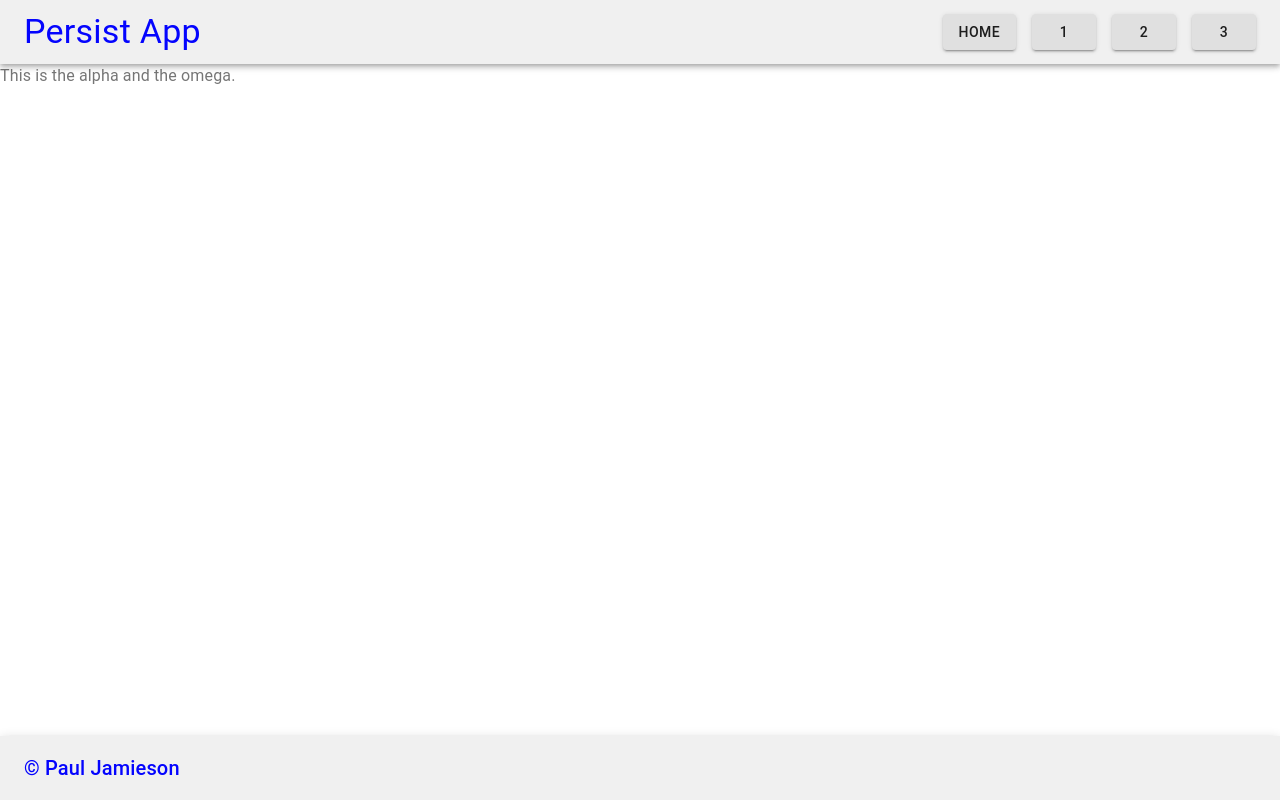
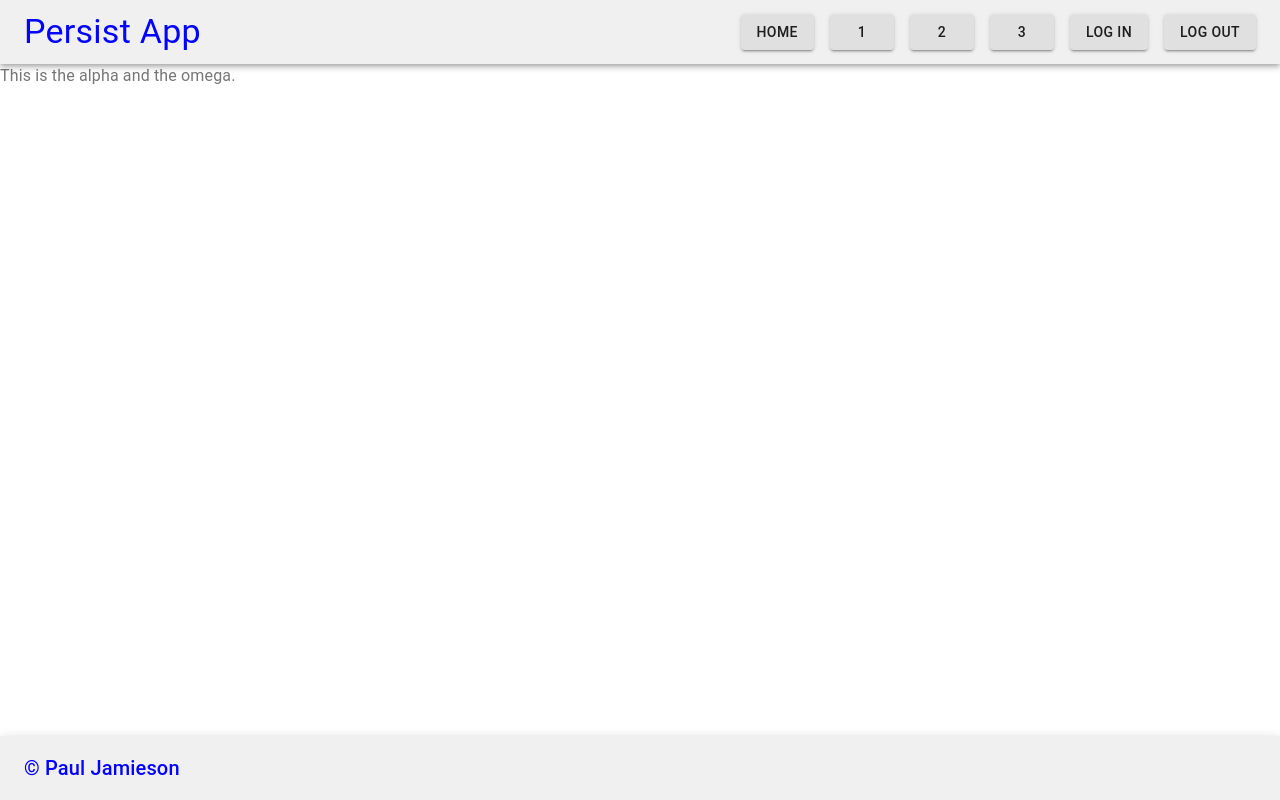
Before and after one commit to pauljamieson/react-redux-persist-example, a React (Create React App) app: page / in a window 1280 px wide. Built offline with nearby package versions, Linux system fonts and the light colour scheme.

Commit message:
added buttons to simulate log in and out

```diff
--- a/src/components/NavBar.js
+++ b/src/components/NavBar.js
@@ -6,9 +6,11 @@ import {
   Typography,
 } from "@material-ui/core";
 import React from "react";
+import { useDispatch } from "react-redux";
 import { useHistory } from "react-router-dom";
 import strings from "../strings";
 import { theme } from "../theme";
+import { setLoggedIn, setLoggedOut } from "../actions";
 
 const useStyles = makeStyles({
   title: {
@@ -22,6 +24,8 @@ const useStyles = makeStyles({
 const NavBar = (props) => {
   const history = useHistory();
   const classes = useStyles();
+  const dispatch = useDispatch();
+
   return (
     <AppBar position="static">
       <Toolbar>
@@ -56,6 +60,20 @@ const NavBar = (props) => {
         >
           3
         </Button>
+        <Button
+          className={classes.buttons}
+          onClick={() => dispatch(setLoggedIn())}
+          variant="contained"
+        >
+          Log In
+        </Button>
+        <Button
+          className={classes.buttons}
+          onClick={() => dispatch(setLoggedOut())}
+          variant="contained"
+        >
+          Log Out
+        </Button>
       </Toolbar>
     </AppBar>
   );
```
